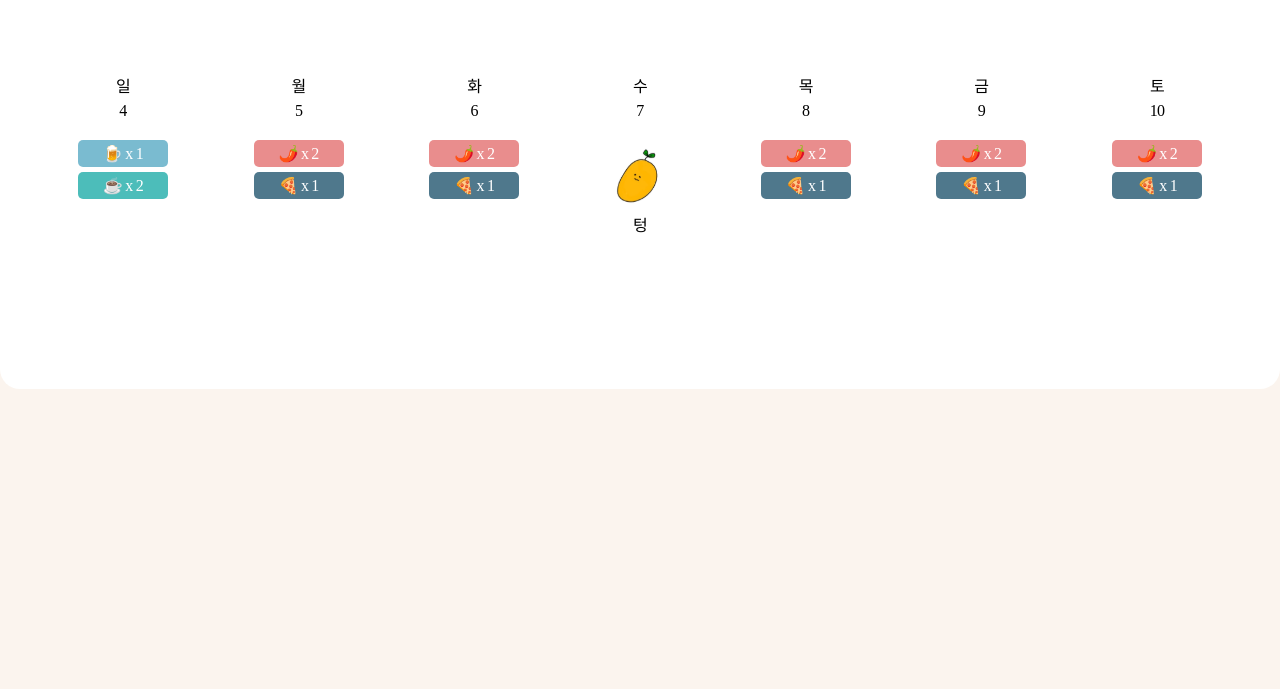
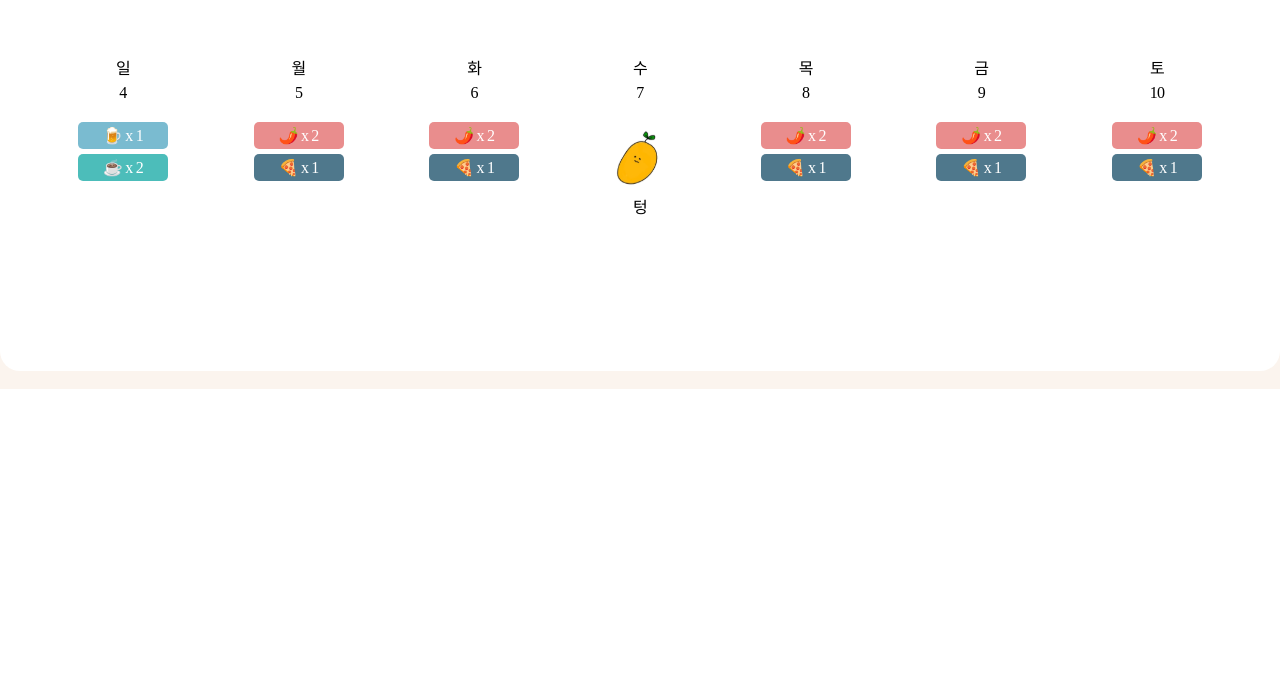
Before and after one commit to MangoSiruu/goToxicDiary, a React (Vite) app in the folder src/frontend/: page / in a window 1280 px wide. Shown: the part 1371-2060 px from the top of the page. Before the commit the page ends 1760 px from the top, so only its background shows below. Built offline with nearby package versions, Linux system fonts and the light colour scheme; a web font is replaced by a local one.

Commit message:
[chore] 기타 파일 수정

```diff
--- a/src/frontend/package.json
+++ b/src/frontend/package.json
@@ -26,6 +26,7 @@
     "react-hook-form": "^7.52.1",
     "react-icons": "^5.2.1",
     "react-intersection-observer": "^9.13.0",
+    "react-query": "^3.39.3",
     "react-router-dom": "^6.25.1",
     "styled-components": "^6.1.12",
     "zustand": "^4.5.4"
--- a/src/frontend/src/App.jsx
+++ b/src/frontend/src/App.jsx
@@ -48,12 +48,10 @@ function App() {
   const subOneMonth = format(sub(month, {months: 1}), "yyyy-MM-dd");
 
   return (
-    <div>
+    <QueryClientProvider client={queryClient}>
       {/* <CategoryBox type="beer" count="1"/> */}
 
       {/* <WeeklyCalendar></WeeklyCalendar> */}
-      <br></br>
-      <MonthlyCalendar></MonthlyCalendar>
 
       {/* <p>오늘 {format(date, 'yyyy-MM-dd')}</p>
       <p>일요일 {format(week, 'yyyy-MM-dd')}</p>
@@ -68,7 +66,8 @@ function App() {
       <p>{format(date, 'yyyy-MM-dd')}</p>
       <p>{format(sub(date, {months: 1}), 'yyyy-MM-dd')}</p> */}
 
-      {/* <QueryClientProvider client={queryClient}>
+      <MonthlyCalendar></MonthlyCalendar>
+      <br></br>
       <Router>
         <Routes>
           <Route path={path.start} element={<StartView />} />
@@ -76,9 +75,7 @@ function App() {
           <Route path={path.login} element={<LoginPage />} />
         </Routes>
       </Router>
-      </QueryClientProvider> */}
-
-    </div>
+    </QueryClientProvider>
   );
 }
 
```
Also changed, not shown: 1 other file (tests, documents, lock files or other folders). Lines whose indentation alone changed are shown as unchanged.
